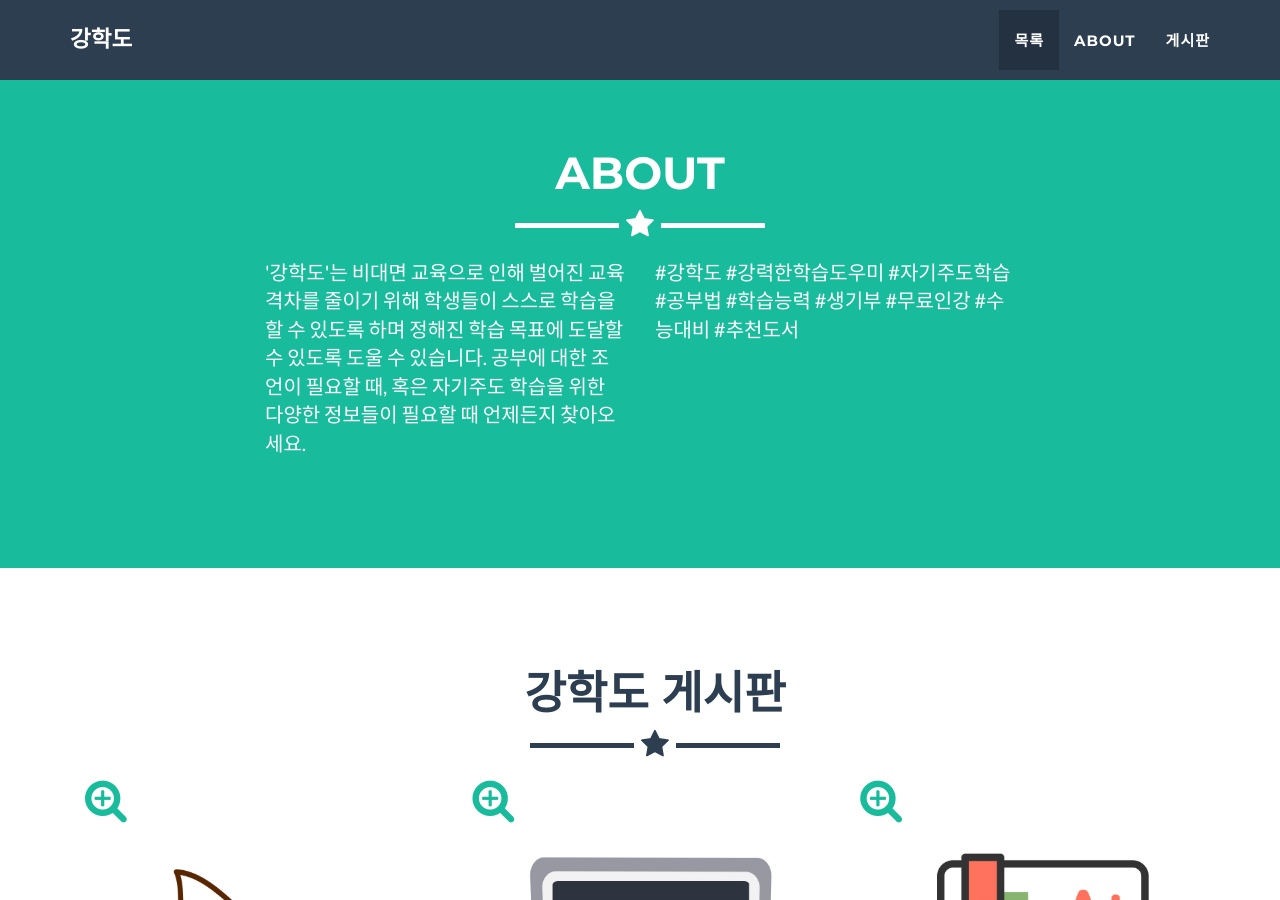
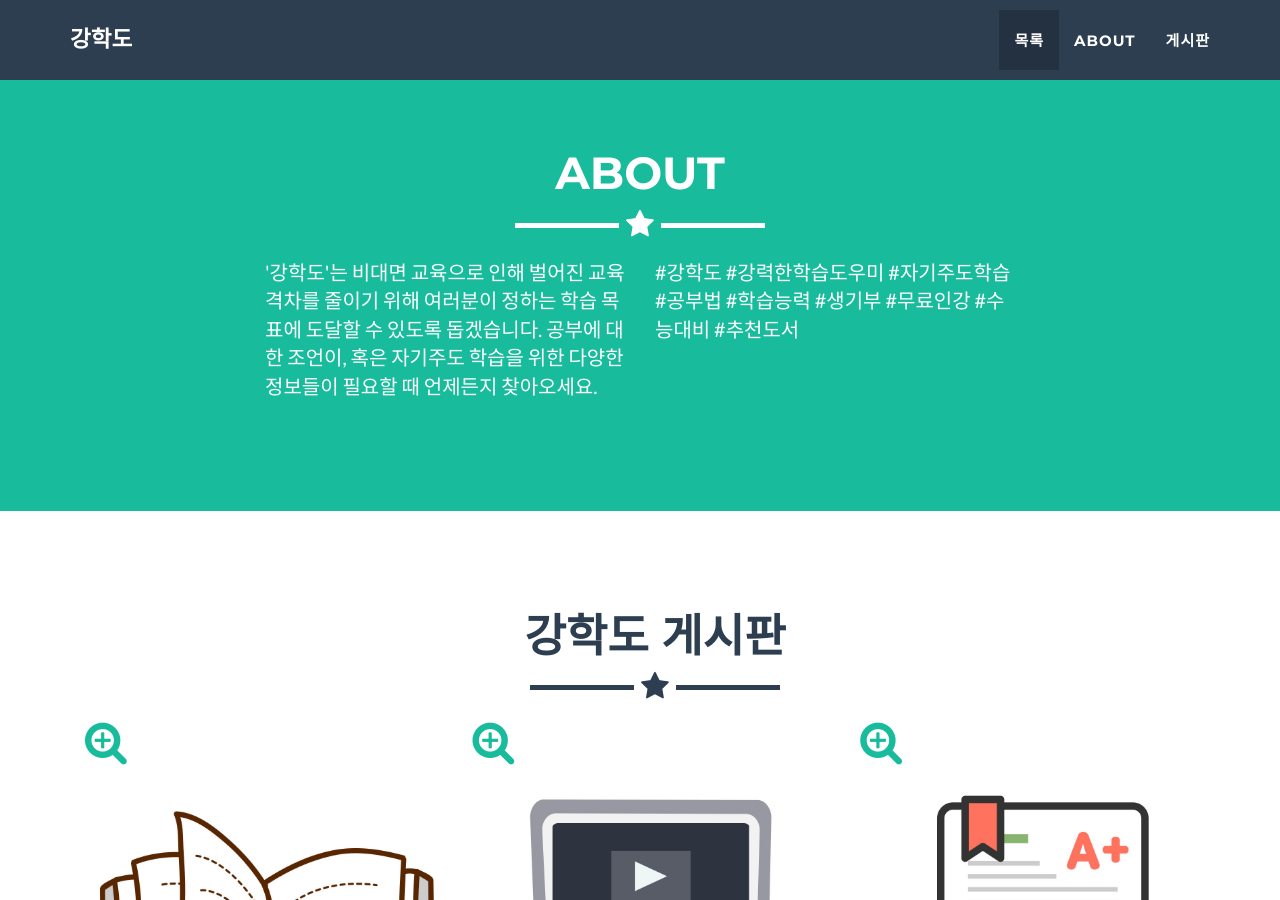
Before and after one commit to study-helper-liveclass/study_helper, a Jekyll site: the page built from _posts/2014-07-18-project-1.markdown, in a window 1280 px wide and 900 px high, scrolled down 2477 px. Built offline with Jekyll 4.4.1, drawn with Linux system fonts in a browser that asks for light colours.

Commit message:
about sujeong

```diff
--- a/_includes/about.html
+++ b/_includes/about.html
@@ -9,7 +9,7 @@
             </div>
             <div class="row">
                 <div class="col-lg-4 col-lg-offset-2">
-                    <p>'강학도'는 비대면 교육으로 인해 벌어진 교육격차를 줄이기 위해 학생들이 스스로 학습을 할 수 있도록 하며 정해진 학습 목표에 도달할 수 있도록 도울 수 있습니다. 공부에 대한 조언이 필요할 때, 혹은 자기주도 학습을 위한 다양한 정보들이 필요할 때 언제든지 찾아오세요.</p>
+                    <p>'강학도'는 비대면 교육으로 인해 벌어진 교육격차를 줄이기 위해 여러분이 정하는 학습 목표에 도달할 수 있도록 돕겠습니다. 공부에 대한 조언이, 혹은 자기주도 학습을 위한 다양한 정보들이 필요할 때 언제든지 찾아오세요.</p>
                 </div>
                 <div class="col-lg-4">
                     <p> #강학도 #강력한학습도우미 #자기주도학습 #공부법 #학습능력 #생기부 #무료인강 #수능대비 #추천도서 </p>
```
